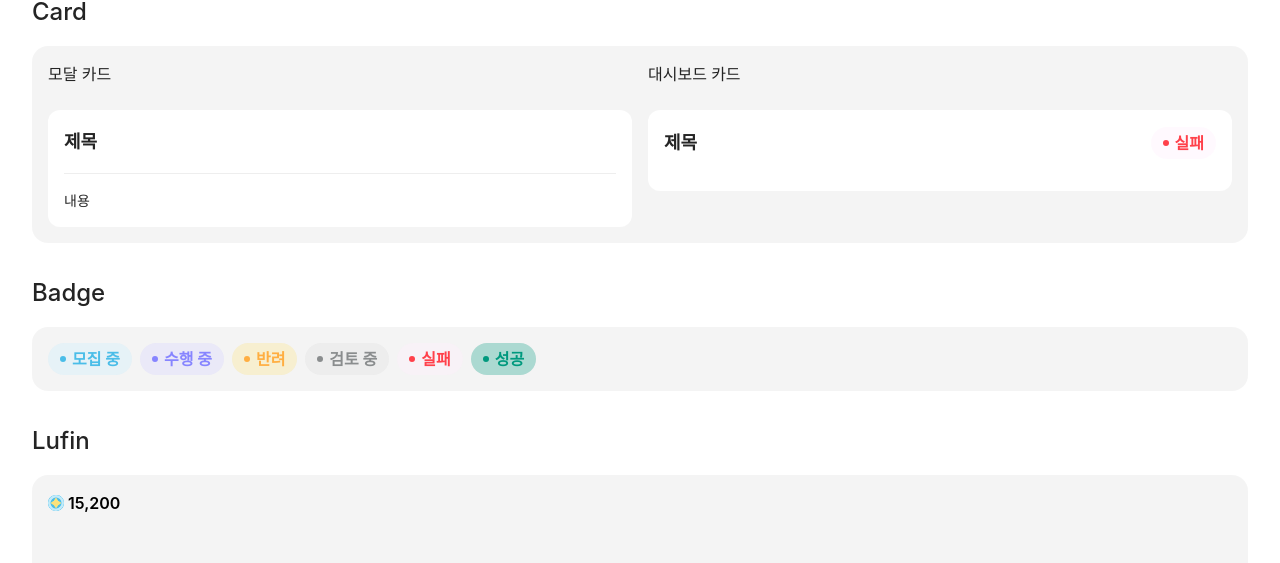
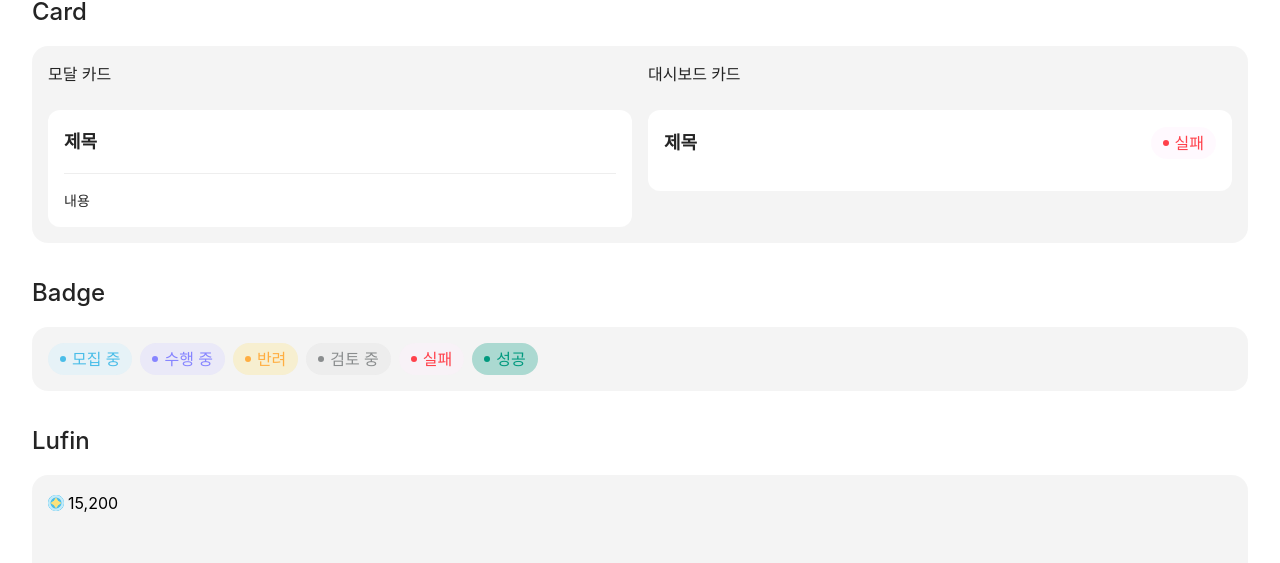
Before and after one commit to seohye-ki/LuFin, a React (Vite) app in the folder client/: page /common-components in a window 1280 px wide. Shown: the part 4116-4679 px from the top of the page. Built offline with nearby package versions, Linux system fonts and the light colour scheme; no server answers; some icons are missing.

Commit message:
[S12P21A402-205] fix: change Badge, Lufin text style for consistency

```diff
--- a/client/src/components/Badge/Badge.tsx
+++ b/client/src/components/Badge/Badge.tsx
@@ -6,7 +6,7 @@ interface BadgeProps {
 
 export default function Badge({ status, children, className = '' }: BadgeProps) {
   const baseStyles =
-    'rounded-[50px] px-3 py-1 text-p1 font-bold inline-flex items-center justify-center gap-1.5';
+    'rounded-[50px] px-3 py-1 text-p1 font-medium inline-flex items-center justify-center gap-1.5';
 
   const statusStyles = {
     ready: 'bg-light-cyan-30 text-info before:bg-info', // 모집 중
--- a/client/src/components/Lufin/Lufin.tsx
+++ b/client/src/components/Lufin/Lufin.tsx
@@ -22,7 +22,7 @@ const sizeMap = {
 };
 
 const fontSizeMap = {
-  s: 'text-p1 font-semibold',
+  s: 'text-p1',
   m: 'text-h3 font-semibold',
   l: 'text-h2 font-semibold',
 };
```
